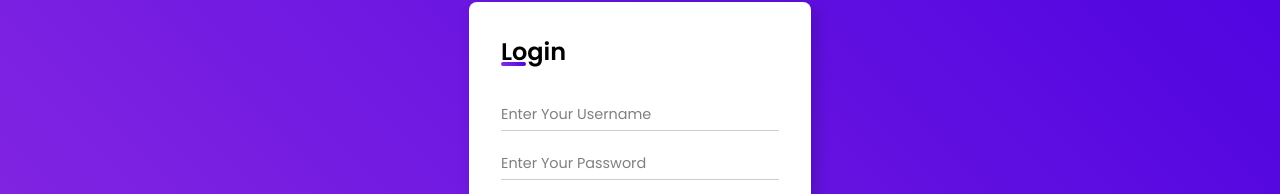
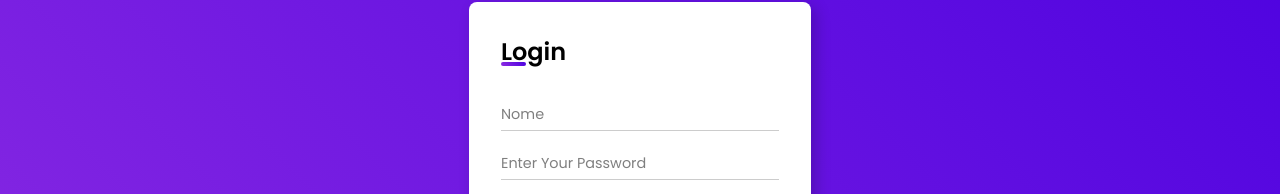
Before and after one commit to PFX99735094/TelaLogin, a plain HTML site: page index.html in a window 1280 px wide. Shown: the part 197-391 px from the top of the page. Drawn offline with Linux system fonts and the light colour scheme.

Commit message:
Tela de login

```diff
--- a/index.html
+++ b/index.html
@@ -13,7 +13,7 @@
         <form action="">
             <div class="input-field">
                 <input type="text" name="username" id="username"
-                    placeholder="Enter Your Username">
+                    placeholder="Nome">
                 <div class="underline"></div>
             </div>
             <div class="input-field">
```
